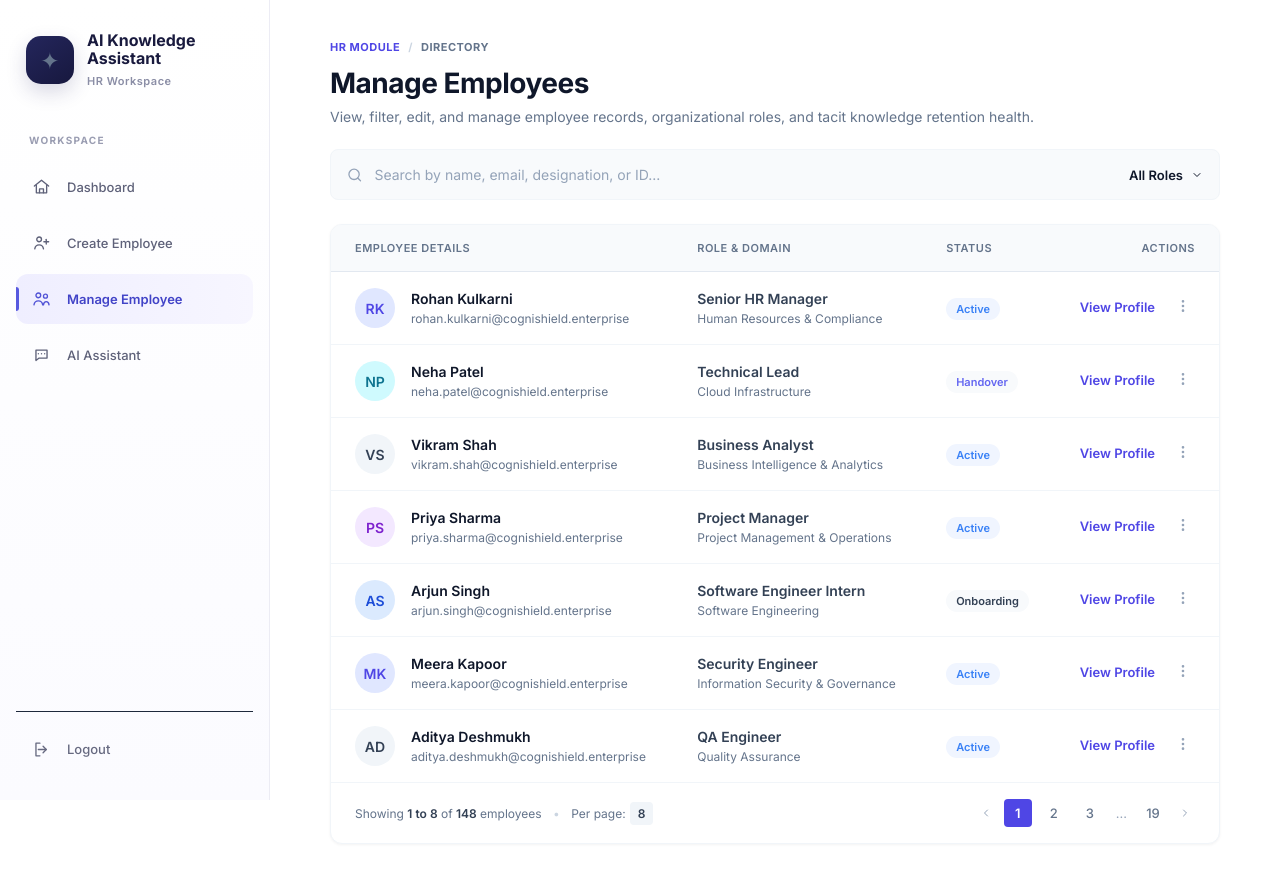
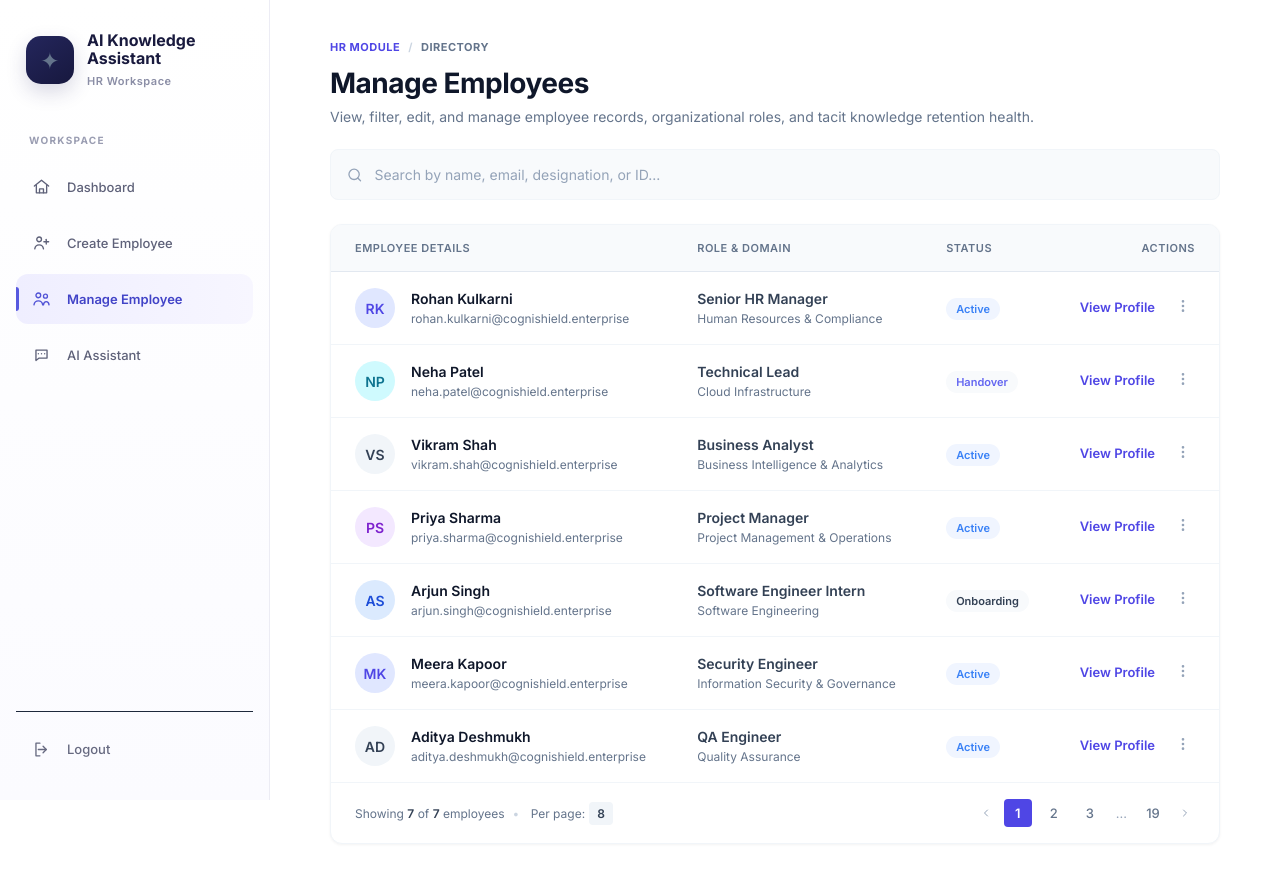
Before and after one commit to JEEVAN27705/BE_PROJECT_2026_2027, a React (Vite) app in the folder frontend/: page /hr/manage-credentials in a window 1280 px wide. Shown: the top 880 px of the page. Built offline with nearby package versions, Linux system fonts and the light colour scheme.

Commit message:
feat: add employee search

```diff
--- a/frontend/src/pages/hr/ManageCredentials.tsx
+++ b/frontend/src/pages/hr/ManageCredentials.tsx
@@ -4,6 +4,7 @@ import './styles/ManageCredentials.css';
 
 const employees = [
   {
+    id: 'EMP001',
     initials: 'RK',
     name: 'Rohan Kulkarni',
     email: 'rohan.kulkarni@cognishield.enterprise',
@@ -14,6 +15,7 @@ const employees = [
     avatarColor: 'bg-indigo-100 text-indigo-700'
   },
   {
+    id: 'EMP002',
     initials: 'NP',
     name: 'Neha Patel',
     email: 'neha.patel@cognishield.enterprise',
@@ -24,6 +26,7 @@ const employees = [
     avatarColor: 'bg-cyan-100 text-cyan-700'
   },
   {
+    id: 'EMP003',
     initials: 'VS',
     name: 'Vikram Shah',
     email: 'vikram.shah@cognishield.enterprise',
@@ -34,6 +37,7 @@ const employees = [
     avatarColor: 'bg-gray-100 text-gray-700'
   },
   {
+    id: 'EMP004',
     initials: 'PS',
     name: 'Priya Sharma',
     email: 'priya.sharma@cognishield.enterprise',
@@ -44,6 +48,7 @@ const employees = [
     avatarColor: 'bg-purple-100 text-purple-700'
   },
   {
+    id: 'EMP005',
     initials: 'AS',
     name: 'Arjun Singh',
     email: 'arjun.singh@cognishield.enterprise',
@@ -54,6 +59,7 @@ const employees = [
     avatarColor: 'bg-blue-100 text-blue-700'
   },
   {
+    id: 'EMP006',
     initials: 'MK',
     name: 'Meera Kapoor',
     email: 'meera.kapoor@cognishield.enterprise',
@@ -64,6 +70,7 @@ const employees = [
     avatarColor: 'bg-indigo-100 text-indigo-700'
   },
   {
+    id: 'EMP007',
     initials: 'AD',
     name: 'Aditya Deshmukh',
     email: 'aditya.deshmukh@cognishield.enterprise',
@@ -76,10 +83,18 @@ const employees = [
 ];
 
 function ManageCredentials() {
+
+  // ================= SEARCH =================
+
+  const [searchTerm, setSearchTerm] = useState('');
+
+  // ================= SELECTED EMPLOYEE =================
+
   const [selectedEmployee, setSelectedEmployee] =
     useState<any>(null);
 
-  // Language dialog
+  // ================= LANGUAGE DIALOG =================
+
   const [showAddDialog, setShowAddDialog] =
     useState(false);
 
@@ -92,7 +107,8 @@ function ManageCredentials() {
     'Marathi'
   ]);
 
-  // Employee form states
+  // ================= EMPLOYEE FORM STATES =================
+
   const [gender, setGender] =
     useState('Female');
 
@@ -120,20 +136,46 @@ function ManageCredentials() {
   const [showConfirmPassword, setShowConfirmPassword] =
     useState(false);
 
-  // Team
+  // ================= TEAM =================
+
   const [teamName, setTeamName] =
     useState('Cloud Migration');
 
-  // Work permit
+  // ================= WORK PERMIT =================
+
   const [workPermit, setWorkPermit] =
     useState('Yes');
 
-  // Address
+  // ================= ADDRESS =================
+
   const [country, setCountry] =
     useState('India');
 
   const [state, setState] =
     useState('Maharashtra');
+
+  // ================= SEARCH FILTER =================
+
+  const filteredEmployees = employees.filter((emp) => {
+
+    const search = searchTerm
+      .toLowerCase()
+      .trim();
+
+    if (!search) {
+      return true;
+    }
+
+    return (
+      emp.id.toLowerCase().includes(search) ||
+      emp.name.toLowerCase().includes(search) ||
+      emp.email.toLowerCase().includes(search) ||
+      emp.role.toLowerCase().includes(search) ||
+      emp.team.toLowerCase().includes(search) ||
+      emp.domain.toLowerCase().includes(search) ||
+      emp.status.toLowerCase().includes(search)
+    );
+  });
 
   return (
     <div className="manage-employees-page">
@@ -165,7 +207,9 @@ function ManageCredentials() {
 
         <div className="page-header">
 
-          <h1>Manage Employees</h1>
+          <h1>
+            Manage Employees
+          </h1>
 
           <p>
             View, filter, edit, and manage employee records,
@@ -212,29 +256,24 @@ function ManageCredentials() {
             <input
               type="text"
               placeholder="Search by name, email, designation, or ID..."
+              value={searchTerm}
+              onChange={(e) =>
+                setSearchTerm(e.target.value)
+              }
             />
 
-          </div>
-
-
-          <div className="role-filter">
-
-            <span>All Roles</span>
-
-            <svg
-              width="12"
-              height="12"
-              viewBox="0 0 24 24"
-              fill="none"
-              stroke="currentColor"
-              strokeWidth="2"
-              strokeLinecap="round"
-              strokeLinejoin="round"
-            >
-
-              <polyline points="6 9 12 15 18 9" />
-
-            </svg>
+            {searchTerm && (
+              <button
+                type="button"
+                className="clear-search-btn"
+                onClick={() =>
+                  setSearchTerm('')
+                }
+                aria-label="Clear search"
+              >
+                ×
+              </button>
+            )}
 
           </div>
 
@@ -276,151 +315,183 @@ function ManageCredentials() {
 
               <tbody>
 
-                {employees.map((emp, index) => (
-
-                  <tr key={index}>
-
-                    <td>
-
-                      <div className="employee-details">
-
-                        <div
-                          className={`avatar ${emp.avatarColor}`}
+                {filteredEmployees.length > 0 ? (
+
+                  filteredEmployees.map((emp) => (
+
+                    <tr key={emp.id}>
+
+                      {/* ================= EMPLOYEE DETAILS ================= */}
+
+                      <td>
+
+                        <div className="employee-details">
+
+                          <div
+                            className={`avatar ${emp.avatarColor}`}
+                          >
+                            {emp.initials}
+                          </div>
+
+                          <div className="employee-info">
+
+                            <span className="employee-name">
+                              {emp.name}
+                            </span>
+
+                            <span className="employee-email">
+                              {emp.email}
+                            </span>
+
+                          </div>
+
+                        </div>
+
+                      </td>
+
+
+                      {/* ================= ROLE & DOMAIN ================= */}
+
+                      <td>
+
+                        <div className="role-domain">
+
+                          <span className="role-name">
+                            {emp.role}
+                          </span>
+
+                          <span className="domain-name">
+                            {emp.domain}
+                          </span>
+
+                        </div>
+
+                      </td>
+
+
+                      {/* ================= STATUS ================= */}
+
+                      <td>
+
+                        <span
+                          className={`status-badge ${emp.status.toLowerCase()}`}
                         >
-                          {emp.initials}
-                        </div>
-
-                        <div className="employee-info">
-
-                          <span className="employee-name">
-                            {emp.name}
-                          </span>
-
-                          <span className="employee-email">
-                            {emp.email}
-                          </span>
-
-                        </div>
-
-                      </div>
-
+                          {emp.status}
+                        </span>
+
+                      </td>
+
+
+                      {/* ================= ACTIONS ================= */}
+
+                      <td className="actions-cell">
+
+                        <button
+                          className="view-profile-btn"
+                          onClick={() => {
+
+                            setSelectedEmployee(emp);
+
+                            setGender('Female');
+
+                            setUserType('Intern');
+
+                            setMaritalStatus(
+                              'Single / Unmarried'
+                            );
+
+                            setDateOfBirth(
+                              '1992-12-04'
+                            );
+
+                            setEmployeeStatus(
+                              emp.status === 'Active'
+                                ? 'Active'
+                                : 'Inactive'
+                            );
+
+                            setTeamName(
+                              emp.team
+                            );
+
+                            setWorkPermit('Yes');
+
+                            setCountry('India');
+
+                            setState('Maharashtra');
+
+                            setPassword('');
+
+                            setConfirmPassword('');
+
+                          }}
+                        >
+                          View Profile
+                        </button>
+
+
+                        <button
+                          className="more-options-btn"
+                          type="button"
+                        >
+
+                          <svg
+                            width="16"
+                            height="16"
+                            viewBox="0 0 24 24"
+                            fill="none"
+                            stroke="currentColor"
+                            strokeWidth="2"
+                            strokeLinecap="round"
+                            strokeLinejoin="round"
+                          >
+
+                            <circle
+                              cx="12"
+                              cy="12"
+                              r="1"
+                            />
+
+                            <circle
+                              cx="12"
+                              cy="5"
+                              r="1"
+                            />
+
+                            <circle
+                              cx="12"
+                              cy="19"
+                              r="1"
+                            />
+
+                          </svg>
+
+                        </button>
+
+                      </td>
+
+                    </tr>
+
+                  ))
+
+                ) : (
+
+                  /* ================= NO RESULTS ================= */
+
+                  <tr>
+
+                    <td
+                      colSpan={4}
+                      className="no-results"
+                    >
+                      No employees found matching "
+                      {searchTerm}
+                      "
                     </td>
 
-
-                    <td>
-
-                      <div className="role-domain">
-
-                        <span className="role-name">
-                          {emp.role}
-                        </span>
-
-                        <span className="domain-name">
-                          {emp.domain}
-                        </span>
-
-                      </div>
-
-                    </td>
-
-
-                    <td>
-
-                      <span
-                        className={`status-badge ${emp.status.toLowerCase()}`}
-                      >
-                        {emp.status}
-                      </span>
-
-                    </td>
-
-
-                    <td className="actions-cell">
-
-                      <button
-                        className="view-profile-btn"
-                        onClick={() => {
-
-                          setSelectedEmployee(emp);
-
-                          setGender('Female');
-
-                          setUserType('Intern');
-
-                          setMaritalStatus(
-                            'Single / Unmarried'
-                          );
-
-                          setDateOfBirth(
-                            '1992-12-04'
-                          );
-
-                          setEmployeeStatus(
-                            emp.status === 'Active'
-                              ? 'Active'
-                              : 'Inactive'
-                          );
-
-                          setTeamName(
-                            emp.team
-                          );
-
-                          setWorkPermit('Yes');
-
-                          setCountry('India');
-
-                          setState('Maharashtra');
-
-                          setPassword('');
-
-                          setConfirmPassword('');
-
-                        }}
-                      >
-                        View Profile
-                      </button>
-
-
-                      <button className="more-options-btn">
-
-                        <svg
-                          width="16"
-                          height="16"
-                          viewBox="0 0 24 24"
-                          fill="none"
-                          stroke="currentColor"
-                          strokeWidth="2"
-                          strokeLinecap="round"
-                          strokeLinejoin="round"
-                        >
-
-                          <circle
-                            cx="12"
-                            cy="12"
-                            r="1"
-                          />
-
-                          <circle
-                            cx="12"
-                            cy="5"
-                            r="1"
-                          />
-
-                          <circle
-                            cx="12"
-                            cy="19"
-                            r="1"
-                          />
-
-                        </svg>
-
-                      </button>
-
-                    </td>
-
                   </tr>
 
-                ))}
+                )}
 
               </tbody>
 
@@ -435,9 +506,19 @@ function ManageCredentials() {
 
             <div className="pagination-info">
 
-              Showing <strong>1 to 8</strong> of{' '}
-
-              <strong>148</strong> employees{' '}
+              Showing{' '}
+
+              <strong>
+                {filteredEmployees.length}
+              </strong>{' '}
+
+              of{' '}
+
+              <strong>
+                {employees.length}
+              </strong>{' '}
+
+              employees
 
               <span className="bullet">
                 •
@@ -454,7 +535,10 @@ function ManageCredentials() {
 
             <div className="pagination-controls">
 
-              <button className="page-nav-btn">
+              <button
+                className="page-nav-btn"
+                type="button"
+              >
 
                 <svg
                   width="12"
@@ -474,15 +558,24 @@ function ManageCredentials() {
               </button>
 
 
-              <button className="page-number active">
+              <button
+                className="page-number active"
+                type="button"
+              >
                 1
               </button>
 
-              <button className="page-number">
+              <button
+                className="page-number"
+                type="button"
+              >
                 2
               </button>
 
-              <button className="page-number">
+              <button
+                className="page-number"
+                type="button"
+              >
                 3
               </button>
 
@@ -490,12 +583,18 @@ function ManageCredentials() {
                 ...
               </span>
 
-              <button className="page-number">
+              <button
+                className="page-number"
+                type="button"
+              >
                 19
               </button>
 
 
-              <button className="page-nav-btn">
+              <button
+                className="page-nav-btn"
+                type="button"
+              >
 
                 <svg
                   width="12"
@@ -548,6 +647,7 @@ function ManageCredentials() {
 
             <button
               className="popup-close"
+              type="button"
               onClick={() =>
                 setSelectedEmployee(null)
               }
@@ -705,11 +805,37 @@ function ManageCredentials() {
 
                     <div className="mobile-input-group">
 
-                      <input
-                        type="text"
+                      <select
+                        className="country-code"
                         defaultValue="+91"
-                        className="country-code"
-                      />
+                      >
+
+                        <option value="+91">
+                          🇮🇳 +91
+                        </option>
+
+                        <option value="+1">
+                          🇺🇸 +1
+                        </option>
+
+                        <option value="+81">
+                          🇯🇵 +81
+                        </option>
+
+                        <option value="+44">
+                          🇬🇧 +44
+                        </option>
+
+                        <option value="+61">
+                          🇦🇺 +61
+                        </option>
+
+                        <option value="+971">
+                          🇦🇪 +971
+                        </option>
+
+                      </select>
+
 
                       <input
                         type="text"
@@ -766,45 +892,55 @@ function ManageCredentials() {
                           selectedCountry ===
                           'India'
                         ) {
+
                           setState(
                             'Maharashtra'
                           );
+
                         }
 
                         else if (
                           selectedCountry ===
                           'United States'
                         ) {
+
                           setState(
                             'California'
                           );
+
                         }
 
                         else if (
                           selectedCountry ===
                           'United Kingdom'
                         ) {
+
                           setState(
                             'England'
                           );
+
                         }
 
                         else if (
                           selectedCountry ===
                           'Canada'
                         ) {
+
                           setState(
                             'Ontario'
                           );
+
                         }
 
                         else if (
                           selectedCountry ===
                           'Australia'
                         ) {
+
                           setState(
                             'New South Wales'
                           );
+
                         }
 
                       }}
@@ -856,6 +992,7 @@ function ManageCredentials() {
 
                       {country === 'India' && (
                         <>
+
                           <option value="Maharashtra">
                             Maharashtra
                           </option>
@@ -903,15 +1040,16 @@ function ManageCredentials() {
                           <option value="Goa">
                             Goa
                           </option>
+
                         </>
                       )}
 
 
                       {/* UNITED STATES */}
 
-                      {country ===
-                        'United States' && (
+                      {country === 'United States' && (
                         <>
+
                           <option value="California">
                             California
                           </option>
@@ -935,15 +1073,16 @@ function ManageCredentials() {
                           <option value="Illinois">
                             Illinois
                           </option>
+
                         </>
                       )}
 
 
                       {/* UNITED KINGDOM */}
 
-                      {country ===
-                        'United Kingdom' && (
+                      {country === 'United Kingdom' && (
                         <>
+
                           <option value="England">
                             England
                           </option>
@@ -959,6 +1098,7 @@ function ManageCredentials() {
                           <option value="Northern Ireland">
                             Northern Ireland
                           </option>
+
                         </>
                       )}
 
@@ -967,6 +1107,7 @@ function ManageCredentials() {
 
                       {country === 'Canada' && (
                         <>
+
                           <option value="Ontario">
                             Ontario
                           </option>
@@ -986,6 +1127,7 @@ function ManageCredentials() {
                           <option value="Manitoba">
                             Manitoba
                           </option>
+
                         </>
                       )}
 
@@ -994,6 +1136,7 @@ function ManageCredentials() {
 
                       {country === 'Australia' && (
                         <>
+
                           <option value="New South Wales">
                             New South Wales
                           </option>
@@ -1013,6 +1156,7 @@ function ManageCredentials() {
                           <option value="South Australia">
                             South Australia
                           </option>
+
                         </>
                       )}
 
@@ -1219,8 +1363,7 @@ function ManageCredentials() {
                       <button
                         type="button"
                         className={`segment ${
-                          userType ===
-                          'Freelancer'
+                          userType === 'Freelancer'
                             ? 'active'
                             : ''
                         }`}
@@ -1640,7 +1783,7 @@ function ManageCredentials() {
 
                     {confirmPassword &&
                       password !==
-                        confirmPassword && (
+                      confirmPassword && (
 
                         <span className="password-error">
                           Passwords do not match
@@ -1651,7 +1794,7 @@ function ManageCredentials() {
 
                     {confirmPassword &&
                       password ===
-                        confirmPassword && (
+                      confirmPassword && (
 
                         <span className="password-success">
                           Passwords match
@@ -1688,7 +1831,7 @@ function ManageCredentials() {
                   className="save-button"
                   disabled={
                     password !==
-                      confirmPassword &&
+                    confirmPassword &&
                     confirmPassword !== ''
                   }
                   onClick={() => {
@@ -1696,7 +1839,7 @@ function ManageCredentials() {
                     if (
                       password &&
                       password !==
-                        confirmPassword
+                      confirmPassword
                     ) {
                       return;
                     }
--- a/frontend/src/pages/hr/styles/ManageCredentials.css
+++ b/frontend/src/pages/hr/styles/ManageCredentials.css
@@ -927,3 +927,36 @@
     flex-wrap: wrap;
   }
 }
+
+.search-input-wrapper {
+  position: relative;
+}
+
+.search-input-wrapper input {
+  padding-right: 40px;
+}
+
+.clear-search-btn {
+  position: absolute;
+  right: 12px;
+  top: 50%;
+  transform: translateY(-50%);
+  border: none;
+  background: transparent;
+  font-size: 20px;
+  line-height: 1;
+  color: #6b7280;
+  cursor: pointer;
+  padding: 2px 5px;
+}
+
+.clear-search-btn:hover {
+  color: #111827;
+}
+
+.no-results {
+  text-align: center;
+  padding: 40px 20px;
+  color: #6b7280;
+  font-size: 14px;
+}
```
